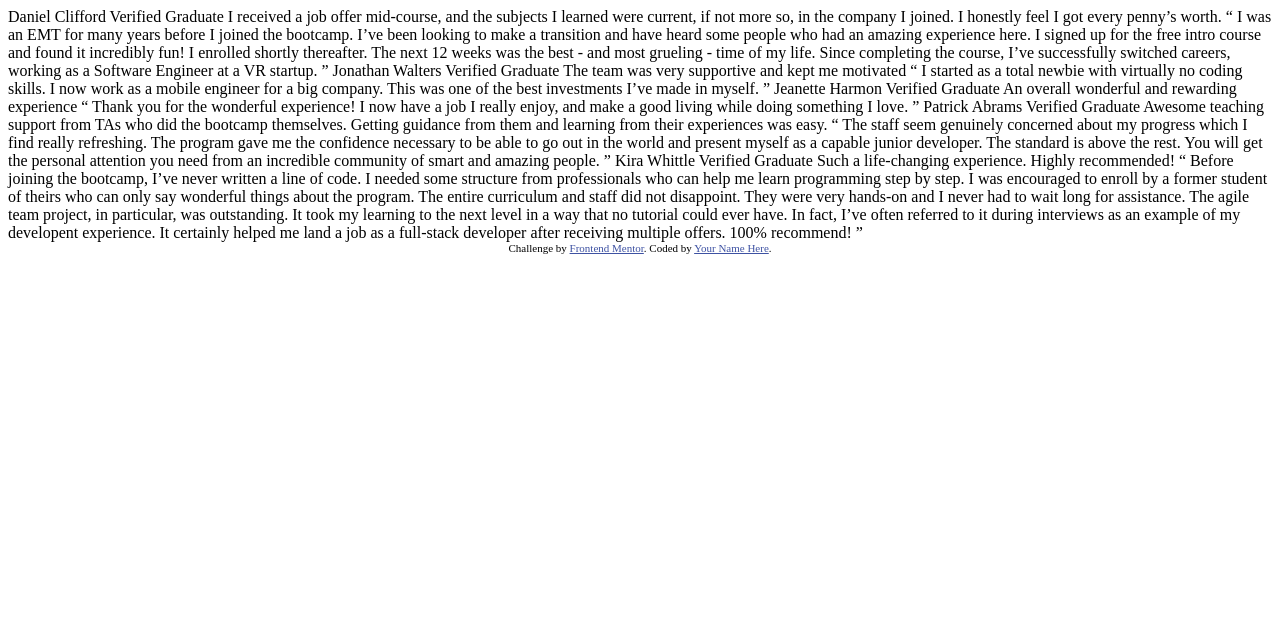
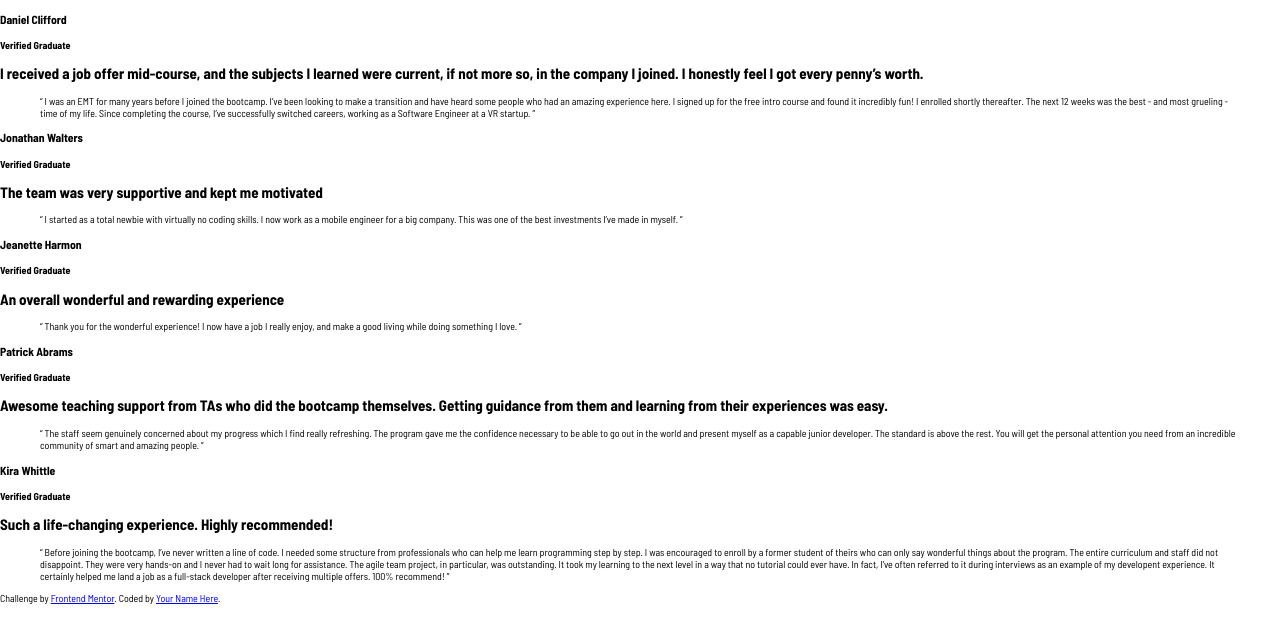
Before and after one commit to frontendsultan/testimonials-grid-section-main, a plain HTML site: page index.html in a window 1280 px wide. Drawn offline with Linux system fonts and the light colour scheme.

Commit message:
progress 1pct

```diff
--- /dev/null
+++ b/index.css
@@ -0,0 +1,33 @@
+*,::before,::after {
+    box-sizing: border-box;
+}
+
+html {
+    font-size: 62.5%;
+}
+
+:root {
+/* ### Primary */
+
+--Purple50: hsl(260, 100%, 95%);
+--Purple300: hsl(264, 82%, 80%);
+--Purple500: hsl(263, 55%, 52%);
+
+/* ### Neutral */
+
+--White: hsl(0, 0%, 100%);
+--Grey100: hsl(214, 17%, 92%);
+--Grey200: hsl(0, 0%, 81%);
+--Grey400: hsl(224, 10%, 45%);
+--Grey500: hsl(217, 19%, 35%);
+--Darkblue: hsl(219, 29%, 14%);
+--Black: hsl(0, 0%, 7%);
+
+--font-family: "Barlow Semi Condensed", sans-serif;
+}
+
+body {
+    margin:0;
+    font-family: var(--font-family);
+
+}
--- a/index.html
+++ b/index.html
@@ -1,76 +1,102 @@
 <!DOCTYPE html>
 <html lang="en">
   <head>
-  <meta charset="UTF-8">
-  <meta name="viewport" content="width=device-width, initial-scale=1.0"> <!-- displays site properly based on user's device -->
+    <meta charset="UTF-8" />
+    <meta name="viewport" content="width=device-width, initial-scale=1.0" />
+    <!-- displays site properly based on user's device -->
 
-  <link rel="icon" type="image/png" sizes="32x32" href="./images/favicon-32x32.png">
+    <link
+      rel="icon"
+      type="image/png"
+      sizes="32x32"
+      href="./images/favicon-32x32.png"
+    />
+    <link rel="preconnect" href="https://fonts.googleapis.com">
+<link rel="preconnect" href="https://fonts.gstatic.com" crossorigin>
+<link href="https://fonts.googleapis.com/css2?family=Barlow+Semi+Condensed:ital,wght@0,100;0,200;0,300;0,400;0,500;0,600;0,700;0,800;0,900;1,100;1,200;1,300;1,400;1,500;1,600;1,700;1,800;1,900&display=swap" rel="stylesheet">
 
+<link rel="stylesheet" href="index.css">
     <title>Frontend Mentor | [Challenge Name Here]</title>
-
-  <!-- Feel free to remove these styles or customise in your own stylesheet 👍 -->
-  <style>
-    .attribution { font-size: 11px; text-align: center; }
-    .attribution a { color: hsl(228, 45%, 44%); }
-  </style>
   </head>
   <body>
-  Daniel Clifford
-  Verified Graduate
-
-  I received a job offer mid-course, and the subjects I learned were current, if not more so,
-  in the company I joined. I honestly feel I got every penny’s worth.
-
-  “ I was an EMT for many years before I joined the bootcamp. I’ve been looking to make a
-  transition and have heard some people who had an amazing experience here. I signed up
-  for the free intro course and found it incredibly fun! I enrolled shortly thereafter.
-  The next 12 weeks was the best - and most grueling - time of my life. Since completing
-  the course, I’ve successfully switched careers, working as a Software Engineer at a VR startup. ”
-
-  Jonathan Walters
-  Verified Graduate
-
-  The team was very supportive and kept me motivated
-
-  “ I started as a total newbie with virtually no coding skills. I now work as a mobile engineer
-  for a big company. This was one of the best investments I’ve made in myself. ”
-
-  Jeanette Harmon
-  Verified Graduate
-
-  An overall wonderful and rewarding experience
-
-  “ Thank you for the wonderful experience! I now have a job I really enjoy, and make a good living
-  while doing something I love. ”
-
-  Patrick Abrams
-  Verified Graduate
-
-  Awesome teaching support from TAs who did the bootcamp themselves. Getting guidance from them and
-  learning from their experiences was easy.
-
-  “ The staff seem genuinely concerned about my progress which I find really refreshing. The program
-  gave me the confidence necessary to be able to go out in the world and present myself as a capable
-  junior developer. The standard is above the rest. You will get the personal attention you need from
-  an incredible community of smart and amazing people. ”
-
-  Kira Whittle
-  Verified Graduate
-
-  Such a life-changing experience. Highly recommended!
-
-  “ Before joining the bootcamp, I’ve never written a line of code. I needed some structure from
-  professionals who can help me learn programming step by step. I was encouraged to enroll by a former
-  student of theirs who can only say wonderful things about the program. The entire curriculum and staff
-  did not disappoint. They were very hands-on and I never had to wait long for assistance. The agile team
-  project, in particular, was outstanding. It took my learning to the next level in a way that no tutorial
-  could ever have. In fact, I’ve often referred to it during interviews as an example of my developent
-  experience. It certainly helped me land a job as a full-stack developer after receiving multiple offers.
-  100% recommend! ”
-
+    <main>
+      <article>
+        <h3>Daniel Clifford</h3>
+        <h4>Verified Graduate</h4>
+        <h2>
+          I received a job offer mid-course, and the subjects I learned were
+          current, if not more so, in the company I joined. I honestly feel I got
+          every penny’s worth.
+        </h2>
+        <blockquote>
+          “ I was an EMT for many years before I joined the bootcamp. I’ve been
+          looking to make a transition and have heard some people who had an
+          amazing experience here. I signed up for the free intro course and found
+          it incredibly fun! I enrolled shortly thereafter. The next 12 weeks was
+          the best - and most grueling - time of my life. Since completing the
+          course, I’ve successfully switched careers, working as a Software
+          Engineer at a VR startup. ”
+        </blockquote>
+      </article>
+      <article>
+        <h3>Jonathan Walters</h3>
+        <h4>Verified Graduate</h4>
+        <h2>The team was very supportive and kept me motivated</h2>
+        <blockquote>
+          “ I started as a total newbie with virtually no coding skills. I now
+          work as a mobile engineer for a big company. This was one of the best
+          investments I’ve made in myself. ”
+        </blockquote>
+      </article>
+      <article>
+        <h3>Jeanette Harmon</h3>
+        <h4>Verified Graduate</h4>
+        <h2>An overall wonderful and rewarding experience</h2>
+        <blockquote>
+          “ Thank you for the wonderful experience! I now have a job I really
+          enjoy, and make a good living while doing something I love. ”
+        </blockquote>
+      </article>
+      <article>
+        <h3>Patrick Abrams</h3>
+        <h4>Verified Graduate</h4>
+        <h2>
+          Awesome teaching support from TAs who did the bootcamp themselves.
+          Getting guidance from them and learning from their experiences was easy.
+        </h2>
+        <blockquote>
+          “ The staff seem genuinely concerned about my progress which I find
+          really refreshing. The program gave me the confidence necessary to be
+          able to go out in the world and present myself as a capable junior
+          developer. The standard is above the rest. You will get the personal
+          attention you need from an incredible community of smart and amazing
+          people. ”
+        </blockquote>
+      </article>
+      <article>
+        <h3>Kira Whittle</h3>
+        <h4>Verified Graduate</h4>
+        <h2>Such a life-changing experience. Highly recommended!</h2>
+        <blockquote>
+          “ Before joining the bootcamp, I’ve never written a line of code. I
+          needed some structure from professionals who can help me learn
+          programming step by step. I was encouraged to enroll by a former student
+          of theirs who can only say wonderful things about the program. The
+          entire curriculum and staff did not disappoint. They were very hands-on
+          and I never had to wait long for assistance. The agile team project, in
+          particular, was outstanding. It took my learning to the next level in a
+          way that no tutorial could ever have. In fact, I’ve often referred to it
+          during interviews as an example of my developent experience. It
+          certainly helped me land a job as a full-stack developer after receiving
+          multiple offers. 100% recommend! ”
+        </blockquote>
+      </article>
+    </main>
     <div class="attribution">
-    Challenge by <a href="https://www.frontendmentor.io?ref=challenge" target="_blank">Frontend Mentor</a>.
-    Coded by <a href="#">Your Name Here</a>.
+      Challenge by
+      <a href="https://www.frontendmentor.io?ref=challenge" target="_blank"
+        >Frontend Mentor</a
+      >. Coded by <a href="#">Your Name Here</a>.
     </div>
   </body>
 </html>
```
Lines whose indentation alone changed are shown as unchanged.
